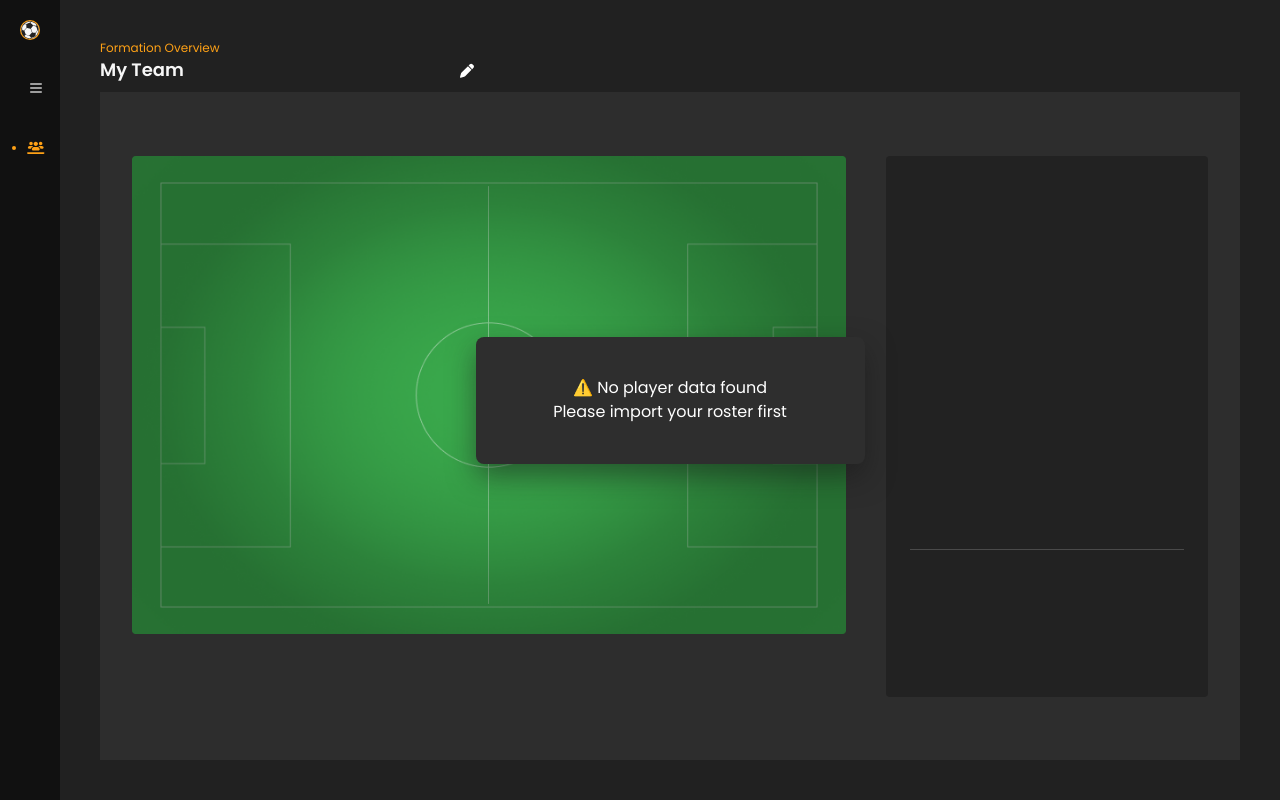
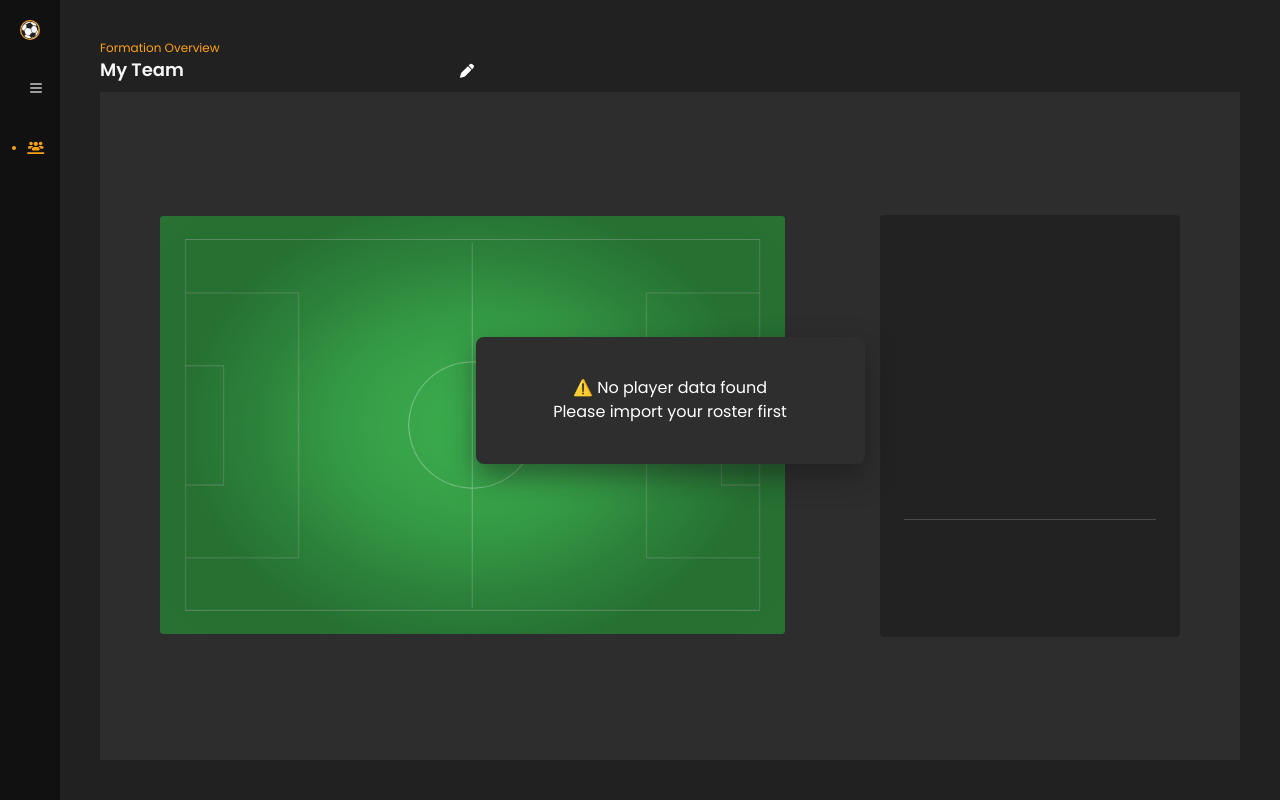
Before and after one commit to Bitnagar/football-manager, a Next.js app: page /formation in a window 1280 px wide. Built offline with nearby package versions, Linux system fonts and the light colour scheme.

Commit message:
fix(ui): fix formation invalid starters ui

```diff
--- a/src/components/formation/Formation.tsx
+++ b/src/components/formation/Formation.tsx
@@ -39,6 +39,7 @@ export default function Formation({ rosterData }: { rosterData: RosterData }) {
                 width={808}
                 height={541}
                 className="absolute top-0 left-0 z-[0]"
+                priority={true}
               />
               <div className="w-full h-full flex justify-between items-center lg:min-w-[625px] lg:min-h-[420px] xl:min-w-[808px] xl:h-[541px]">
                 <div className="min-w-[90px] h-full flex items-center justify-center text-white z-10">
--- a/src/components/formation/InvalidStartersModal.tsx
+++ b/src/components/formation/InvalidStartersModal.tsx
@@ -19,8 +19,8 @@ export default function InvalidDataModal({
     return (
       <>
         <div className="relative w-full h-full flex items-center justify-center p-8 bg-[#2D2D2D]">
-          <div className="w-full flex items-center justify-around gap-10">
-            <div className="relative w-[808px] h-[541px] flex items-center justify-center">
+          <div className="w-full h-fit flex items-center justify-around gap-10">
+            <div className="relative lg:min-w-[625px] lg:min-h-[420px] xl:min-w-[808px] xl:h-[541px]">
               <Image
                 src={"/assets/Field.png"}
                 alt="field image"
@@ -30,7 +30,7 @@ export default function InvalidDataModal({
                 priority={true}
               />
             </div>
-            <div className=" min-w-[322px] h-[541px] flex flex-col bg-[#222222] rounded-sm p-6">
+            <div className=" lg:w-[300px] lg:h-[422px] lg:text-xs xl:text-sm xl:min-w-[322px] xl:h-[541px] flex flex-col bg-[#222222] text-white rounded-sm p-6">
               <div className=" w-full h-3/4">
                 <div>
                   <h1></h1>
@@ -65,7 +65,7 @@ export default function InvalidDataModal({
       <>
         <div className="relative w-full h-full flex items-center justify-center p-8 bg-[#2D2D2D]">
           <div className="flex items-center gap-10">
-            <div className="relative w-[808px] h-[541px] flex items-center justify-center">
+            <div className="relative lg:min-w-[625px] lg:min-h-[420px] xl:min-w-[808px] xl:h-[541px]">
               <Image
                 src={"/assets/Field.png"}
                 alt="field image"
@@ -75,7 +75,7 @@ export default function InvalidDataModal({
                 priority={true}
               />
             </div>
-            <div className=" min-w-[322px] h-[541px] flex flex-col bg-[#222222] rounded-sm p-6">
+            <div className=" lg:w-[300px] lg:h-[422px] lg:text-xs xl:text-sm xl:min-w-[322px] xl:h-[541px] flex flex-col bg-[#222222] rounded-sm p-6">
               <div className=" w-full h-3/4">
                 <div>
                   <h1></h1>
@@ -113,7 +113,7 @@ export default function InvalidDataModal({
       <>
         <div className="relative w-full h-full flex items-center justify-center p-8 bg-[#2D2D2D]">
           <div className="flex items-center gap-10">
-            <div className="relative w-[808px] h-[541px] flex items-center justify-center">
+            <div className="relative lg:min-w-[625px] lg:min-h-[420px] xl:min-w-[808px] xl:h-[541px]">
               <Image
                 src={"/assets/Field.png"}
                 alt="field image"
@@ -123,7 +123,7 @@ export default function InvalidDataModal({
                 priority={true}
               />
             </div>
-            <div className=" min-w-[322px] h-[541px] flex flex-col bg-[#222222] rounded-sm p-6">
+            <div className=" lg:w-[300px] lg:h-[422px] lg:text-xs xl:text-sm xl:min-w-[322px] xl:h-[541px] flex flex-col bg-[#222222] rounded-sm p-6">
               <div className=" w-full h-3/4">
                 <div>
                   <h1></h1>
```
